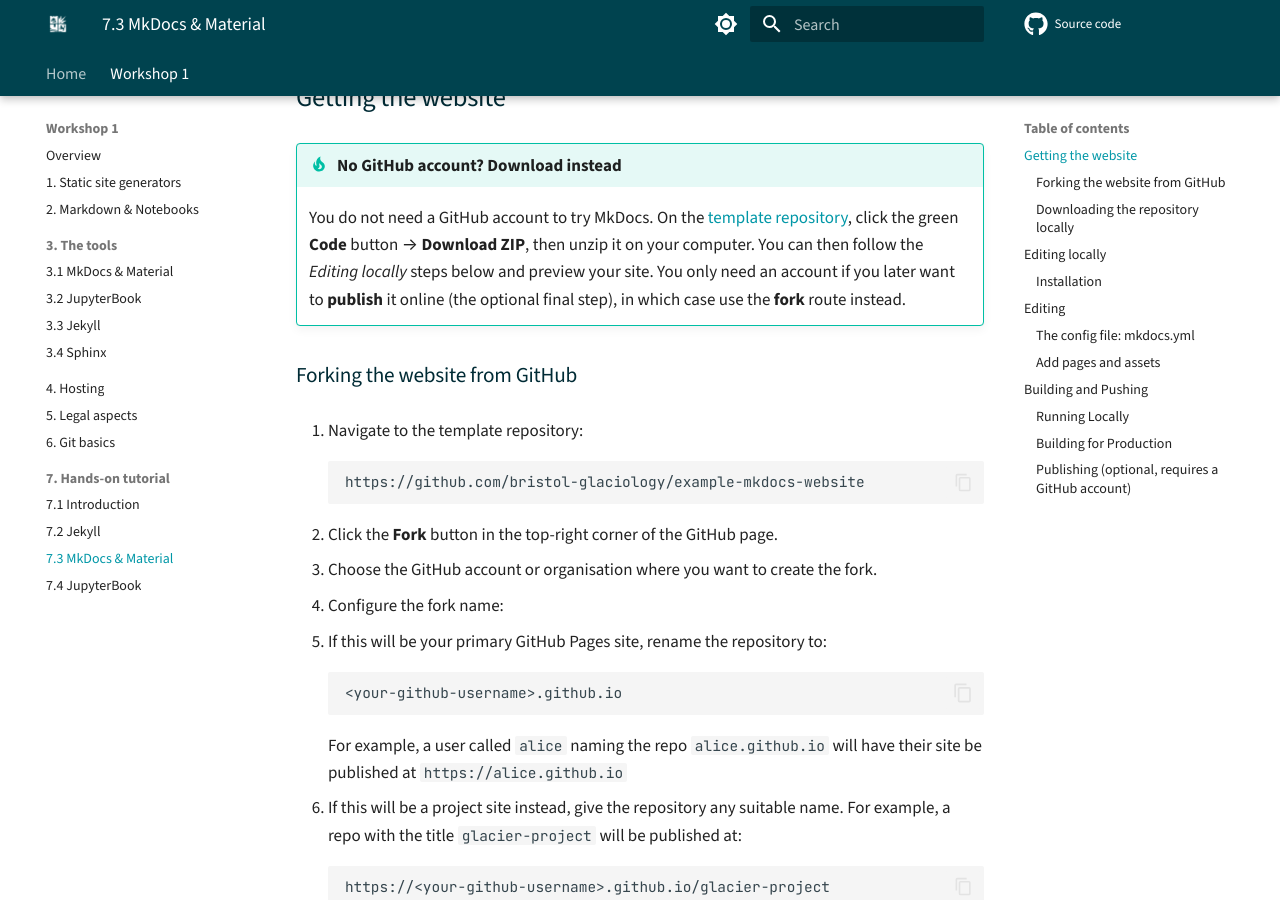
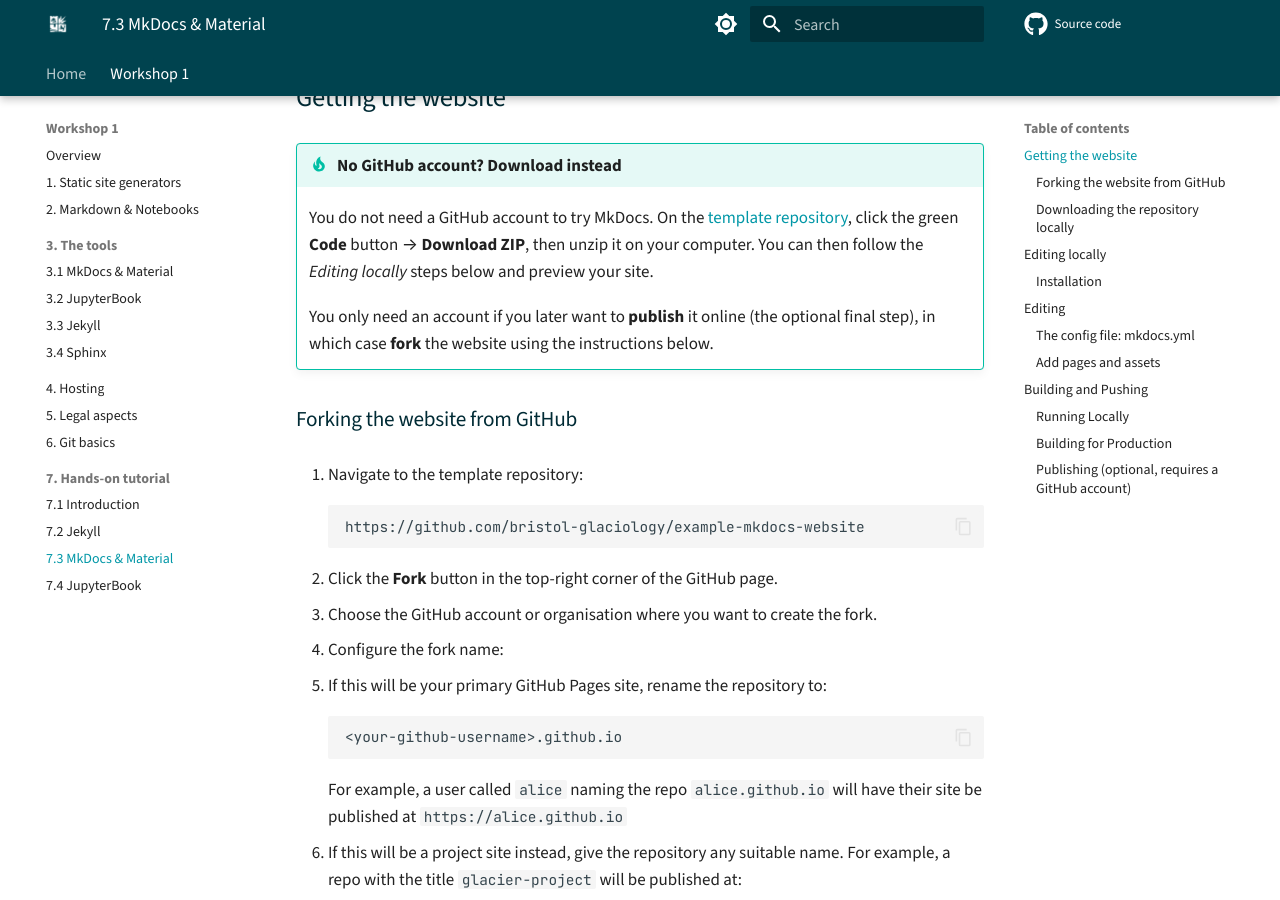
Before and after one commit to bristol-glaciology/geog-digital-tools, an MkDocs documentation site: the page built from docs/workshop-1/hands-on-mkdocs.md, in a window 1280 px wide and 900 px high, scrolled down 865 px. Built offline with MkDocs 1.6.1 and Material for MkDocs 9.7.7, drawn with Linux system fonts in a browser that asks for light colours; comment, search, counter and statistics services are not loaded.

Commit message:
docs: clarify publishing requirements

```diff
--- a/docs/workshop-1/hands-on-mkdocs.md
+++ b/docs/workshop-1/hands-on-mkdocs.md
@@ -20,7 +20,9 @@
 
 !!! tip "No GitHub account? Download instead"
 
-    You do not need a GitHub account to try MkDocs. On the [template repository](https://github.com/bristol-glaciology/example-mkdocs-website), click the green **Code** button → **Download ZIP**, then unzip it on your computer. You can then follow the *Editing locally* steps below and preview your site. You only need an account if you later want to **publish** it online (the optional final step), in which case use the **fork** route instead.
+    You do not need a GitHub account to try MkDocs. On the [template repository](https://github.com/bristol-glaciology/example-mkdocs-website), click the green **Code** button → **Download ZIP**, then unzip it on your computer. You can then follow the *Editing locally* steps below and preview your site.
+
+    You only need an account if you later want to **publish** it online (the optional final step), in which case **fork** the website using the instructions below.
 
 ### Forking the website from GitHub
 
```
Also changed, not shown: docs/workshop-1/hands-on-jupyterbook.md (+3 -1 lines).
